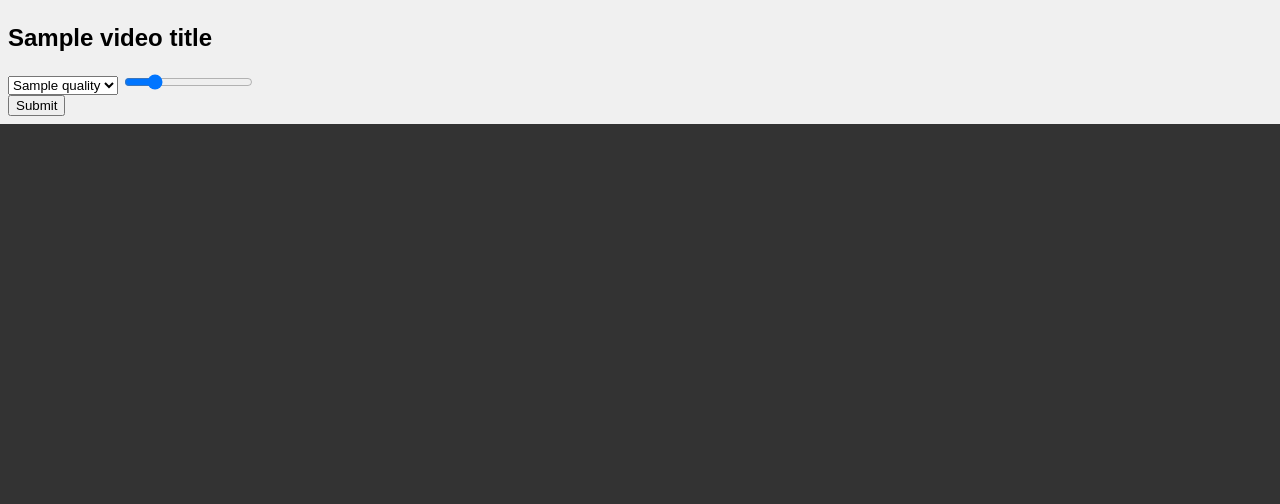
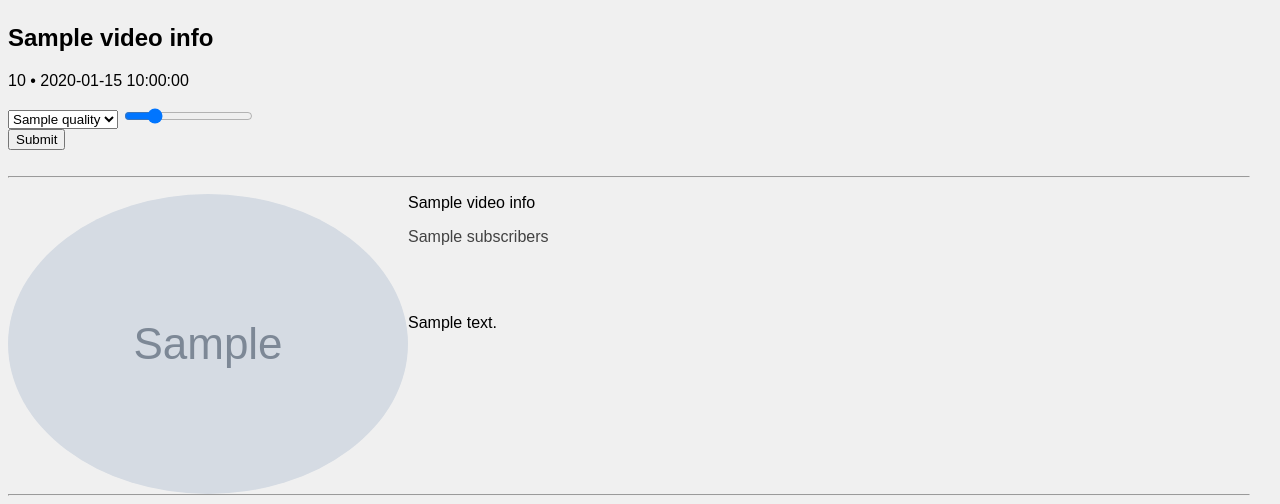
Before and after one commit to secrecyflag/UnBloated-YouTube, a Flask app: template unbloated_youtube/frontend/templates/watch.html in a window 1280 px wide. Shown: the part 765-1269 px from the top of the page. Before the commit the page ends 889 px from the top, so only its background shows below. Run offline with Flask 2, Linux system fonts and the light colour scheme; the template is opened without the code that fills it: most values are stand-ins (such as "Sample title", 1, 10 or a date in 2020); grey boxes marked "Sample" are stand-in pictures; parts of the project's set-up code (start-up, migrations or seed data) failed here and were passed over.

Commit message:
Added new video metadata via HTML

```diff
--- a/unbloated_youtube/frontend/static/css/watch.css
+++ b/unbloated_youtube/frontend/static/css/watch.css
@@ -1,6 +1,14 @@
-
-video {
-    position: absolute;
-    left: 5%;
-    top: 10%;
+.channelInfo {
+    width: 1240px;
 }
+.description {
+    white-space: pre-wrap;
+    text-align: justify;
+}
+.channelName {
+    position: relative;
+}
+hr {
+    width: 1240px;
+    margin-left: 0;
+}
--- a/unbloated_youtube/frontend/templates/defaultlayout.html
+++ b/unbloated_youtube/frontend/templates/defaultlayout.html
@@ -25,7 +25,7 @@
         </div>
 
         <div class="settings">
-            <form action="settings", method="get">
+            <form action="/settings", method="get">
                 <button>⚙️</button>
             </form>
         </div>
--- a/unbloated_youtube/frontend/templates/watch.html
+++ b/unbloated_youtube/frontend/templates/watch.html
@@ -1,6 +1,7 @@
 {% extends "defaultlayout.html" %}
 {% block head %}
     <link rel="stylesheet" href="{{ url_for('static', filename='css/player.css') }}">
+    <link rel="stylesheet" href="{{ url_for('static', filename='css/watch.css') }}">
 {% endblock head %}
 {% block body %}
     <div class="watch">
@@ -17,7 +18,8 @@
             Your browser does not support the audio tag.
         </audio>
     </div>
-    <h2>{{ video_title }}</h2>
+    <h2>{{ video_info['title'] }}</h2>
+    <p>{{ video_info['views'] }} • {{ video_info['date'] }}</p>
     <div class="player">
         <select name="quality_select" form="quality_form">
             {% for quality in qualities %}
@@ -29,8 +31,21 @@
             <input type="submit">
         </form>
     </div>
-
+    <br>
+    <hr width="1210px;">
+    <div class="channelInfo">
+        <img src="{{ video_info['channelProfilePicture'] }}" style="border-radius: 50%;float: left;">
+        <div class="channelName">
+            <p>{{ video_info['channelName'] }}</p>
+        </div>
+        <div class="subscribers">
+            <p style="color: #424242;">{{ video_info['subscribers'] }}</p>
+        </div>
+        <div class="description">
+            <p>{{ video_info['description'] }}</p>
+        </div>
     </div>
+    <hr width="1210px;">
 
     <script src="{{ url_for("static", filename="js/player.js") }}"></script>
 {% endblock body %}
```
